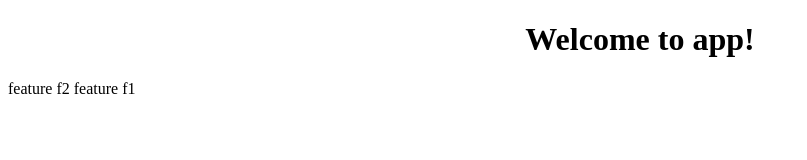
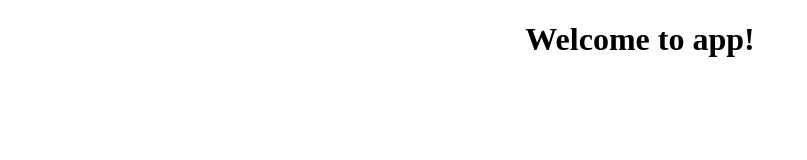
Before and after one commit to nageswar888/Git, an Angular app in the folder git-practice/: page / in a window 1280 px wide. Shown: the top 160 px of the page, without its empty margins (0-807 px from the left). Built offline with nearby package versions, Linux system fonts and the light colour scheme.

Commit message:
practice commit

```diff
--- a/git-practice/src/app/app.component.html
+++ b/git-practice/src/app/app.component.html
@@ -4,6 +4,3 @@
     Welcome to {{ title }}!
   </h1>
 </div>
-
-feature f2
-feature f1
```
